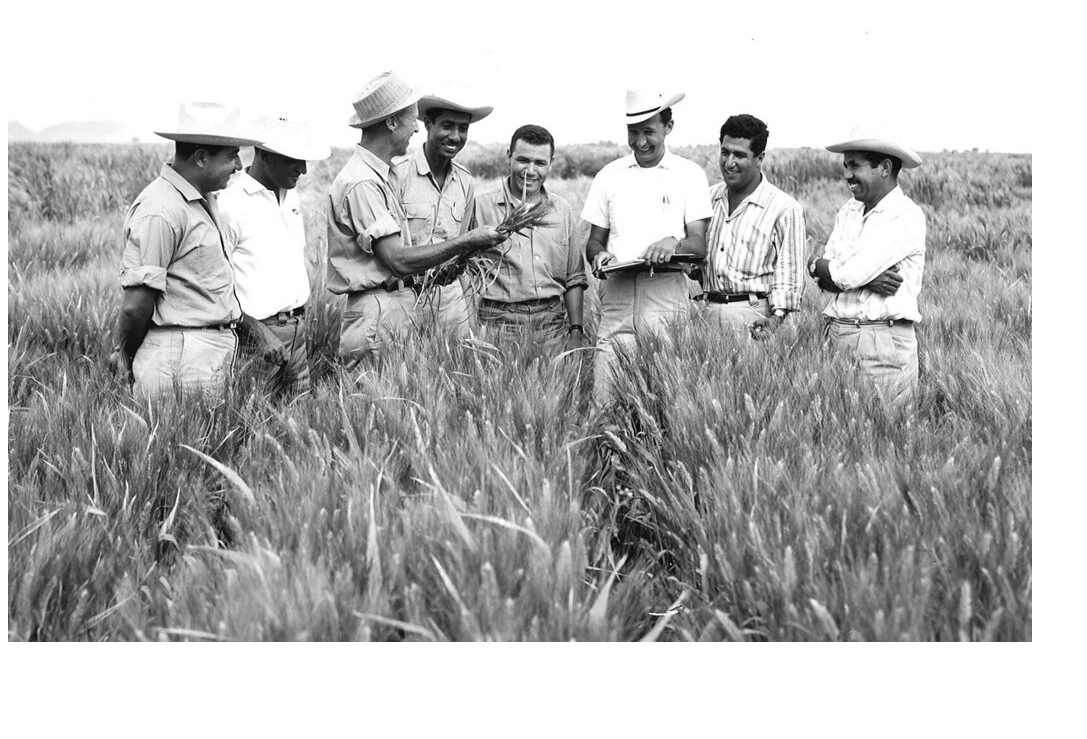
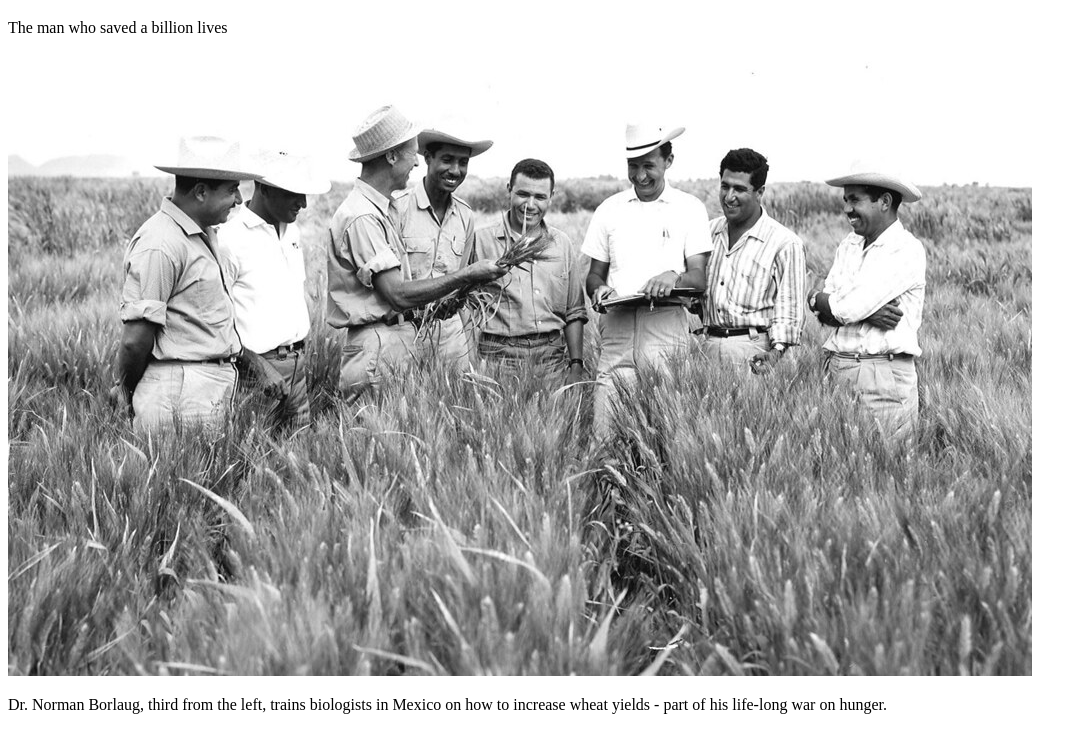
Before and after one commit to Emmy-github-webdev/microverse-trail-Michael-Emmanuel, a plain HTML site: page index.html in a window 1280 px wide. Shown: the part 61-800 px from the top of the page, without its empty margins (0-1087 px from the left). Drawn offline with Linux system fonts and the light colour scheme.

Commit message:
commit update task

```diff
--- a/index.html
+++ b/index.html
@@ -11,8 +11,11 @@
 
     <main id="main">
         <h1 id="title"> Dr. Norman Borlaug </h1>
+
         <div id="img-div">
+          <p id="img-caption">The man who saved a billion lives</p>
             <img src="./images/tribute.jpg" alt="" id="image">
+          <p id="tribute-info">Dr. Norman Borlaug, third from the left, trains biologists in Mexico on how to increase wheat yields - part of his life-long war on hunger.</p>
         </div>
     </main>
 
```
